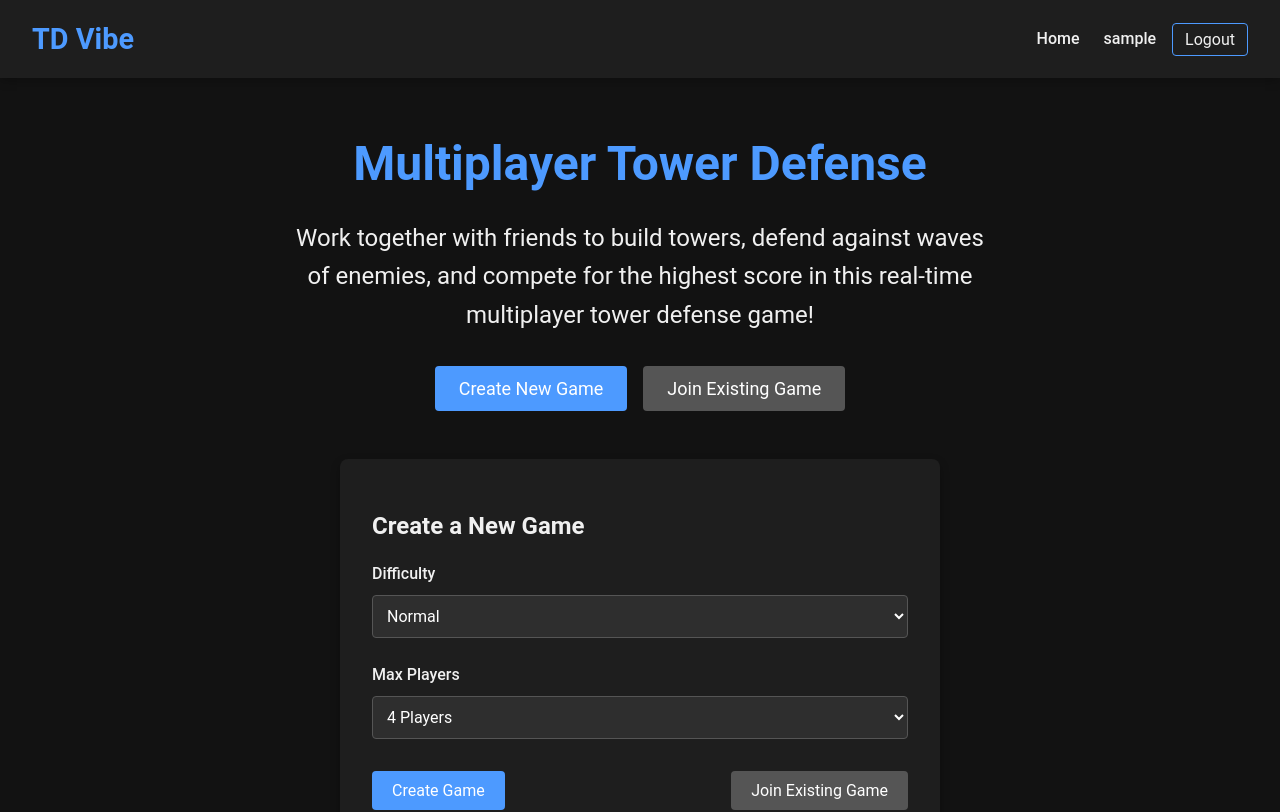
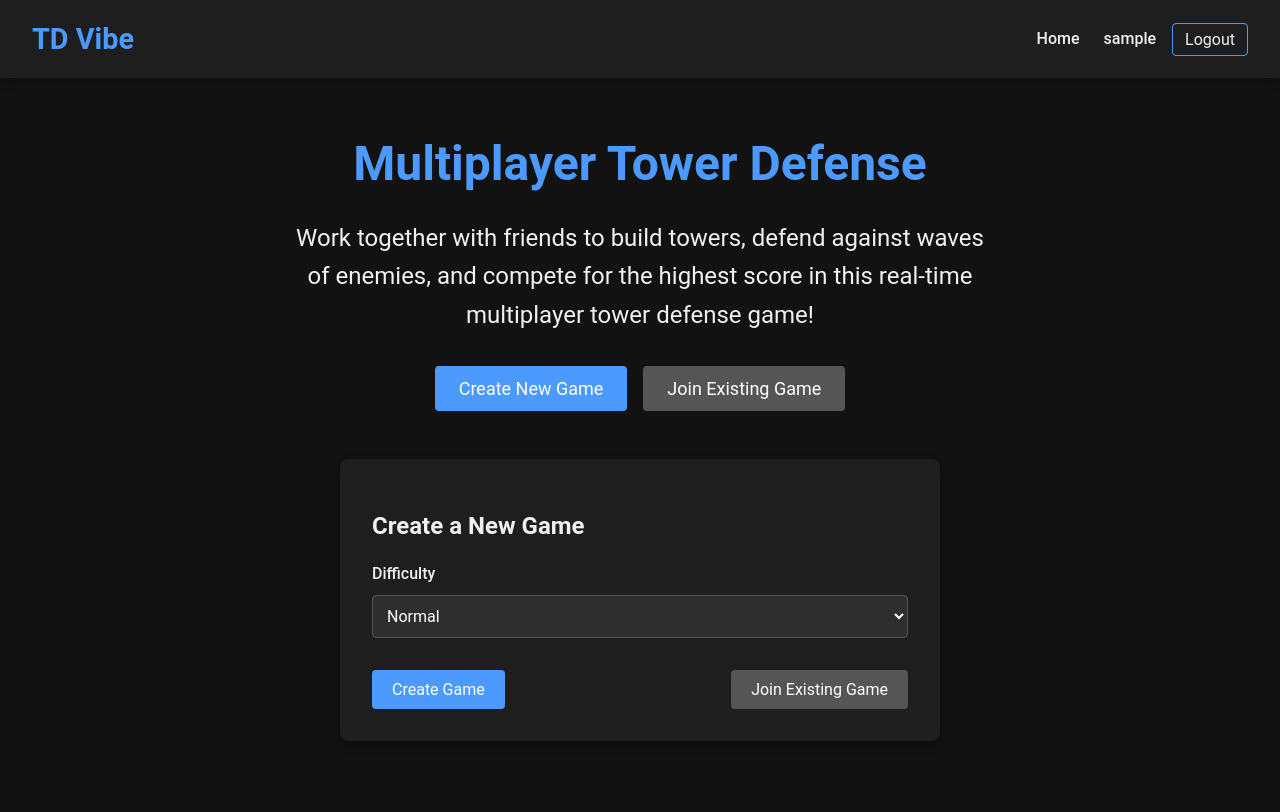
Before and after one commit to bhonris/multi-td, a React (Vite) app in the folder client/: page / in a window 1280 px wide. Shown: the top 812 px of the page. Built offline with nearby package versions, Linux system fonts and the light colour scheme; no server answers; sample sign-in values are in the browser's storage.

Commit message:
update max player logic

```diff
--- a/client/src/components/game/GameMap.tsx
+++ b/client/src/components/game/GameMap.tsx
@@ -1,7 +1,7 @@
 import React, { useEffect, useRef, useState } from 'react';
 import styled from 'styled-components';
 import useGameLoop from '../../hooks/useGameLoop';
-import { Enemy, Position, Tower, TowerType } from '../../types';
+import type { Enemy, Position, Tower, TowerType } from '../../types';
 import TowerSprite from './TowerSprite';
 
 interface GameMapProps {
--- a/client/src/pages/HomePage.tsx
+++ b/client/src/pages/HomePage.tsx
@@ -103,13 +103,12 @@ const HomePage: React.FC = () => {
   const { isAuthenticated, currentUser } = useSelector((state: RootState) => state.user);
 
   const [difficulty, setDifficulty] = useState<'easy' | 'normal' | 'hard'>('normal');
-  const [maxPlayers, setMaxPlayers] = useState<number>(4);
   const handleCreateGame = async () => {
     if (isAuthenticated && currentUser) {
       try {
         const result = await dispatch(createGame({
           hostId: currentUser.id,
-          maxPlayers,
+          maxPlayers: 16,
           difficulty
         })).unwrap();
 
@@ -162,7 +161,7 @@ const HomePage: React.FC = () => {
             <Select
               id="difficulty"
               value={difficulty}
-              onChange={(e) => setDifficulty(e.target.value as any)}
+              onChange={(e) => setDifficulty(e.target.value as 'easy' | 'normal' | 'hard')}
             >
               <option value="easy">Easy</option>
               <option value="normal">Normal</option>
@@ -170,7 +169,7 @@ const HomePage: React.FC = () => {
             </Select>
           </FormGroup>
 
-          <FormGroup>
+          {/* <FormGroup>
             <Label htmlFor="maxPlayers">Max Players</Label>
             <Select
               id="maxPlayers"
@@ -181,7 +180,7 @@ const HomePage: React.FC = () => {
               <option value="3">3 Players</option>
               <option value="4">4 Players</option>
             </Select>
-          </FormGroup>
+          </FormGroup> */}
 
           <ButtonsContainer>
             <Button size="medium" onClick={handleCreateGame}>
```
